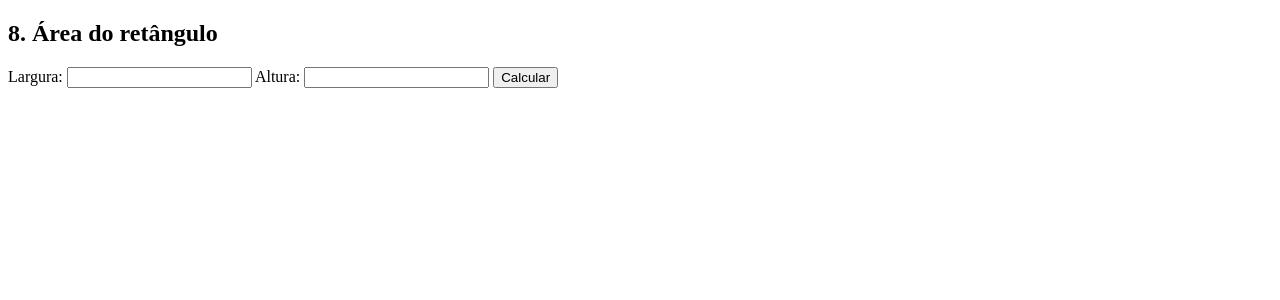
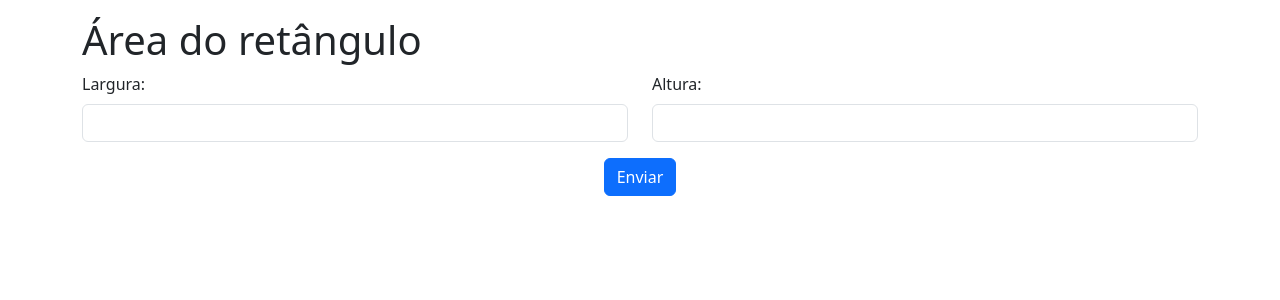
Before and after one commit to Ygor-IA/Eletiva-1, a PHP site: the page made by Lista_Exercício1/Atividade8.php in a window 1280 px wide. Shown: the top 300 px of the page. Run offline with PHP 8.4, Linux system fonts and the light colour scheme.

Commit message:
Ajustes no IF e Finalização exercício 8

```diff
--- a/Lista_Exercício1/Atividade7.php
+++ b/Lista_Exercício1/Atividade7.php
@@ -21,7 +21,7 @@
 </div>
 <Center>
 <?php
-if ($_POST) {
+if ($_SERVER['REQUEST_METHOD'] == 'POST') {
     echo "Celsius: " . (($_POST['temp'] - 32) * 5/9);
 }
 ?>
--- a/Lista_Exercício1/Atividade8.php
+++ b/Lista_Exercício1/Atividade8.php
@@ -1,16 +1,31 @@
-<!DOCTYPE html>
-<html lang="pt-br">
-<head><meta charset="UTF-8"><title>Ex8 - Área do Retângulo</title></head>
+<!doctype html>
+<html lang="pt-BR">
+<head>
+<meta charset="utf-8">
+<meta name="viewport" content="width=device-width, initial-scale=1">
+<title>Área do retângulo</title>
+<link href="https://cdn.jsdelivr.net/npm/bootstrap@5.3.0/dist/css/bootstrap.min.css" rel="stylesheet" >
+</head>
 <body>
-<h2>8. Área do retângulo</h2>
+<div class="container py-3">
+<h1>Área do retângulo</h1>
 <form method="post">
-    Largura: <input type="number" name="largura" required>
-    Altura: <input type="number" name="altura" required>
-    <button type="submit">Calcular</button>
+<div class="row inline-row mb-3"><div class="col-md-6">
+              <label for="larg" class="form-label">Largura: </label>
+              <input type="number" id="larg" name="larg" class="form-control" required="">
+            </div><div class="col-md-6">
+              <label for="alt" class="form-label">Altura: </label>
+              <input type="number" id="alt" name="alt" class="form-control" required="">
+            </div></div>
+            <center>
+<button type="submit" class="btn btn-primary">Enviar</button>
 </form>
+<script src="https://cdn.jsdelivr.net/npm/bootstrap@5.3.6/dist/js/bootstrap.bundle.min.js" integrity="sha384-j1CDi7MgGQ12Z7Qab0qlWQ/Qqz24Gc6BM0thvEMVjHnfYGF0rmFCozFSxQBxwHKO" crossorigin="anonymous"></script>
+</div>
+<center>
 <?php
-if ($_POST) {
-    echo "Área: " . ($_POST['largura'] * $_POST['altura']);
+if ($_SERVER['REQUEST_METHOD'] == 'POST') {
+    echo "Área: " . ($_POST['larg'] * $_POST['alt']);
 }
 ?>
 </body>
```
